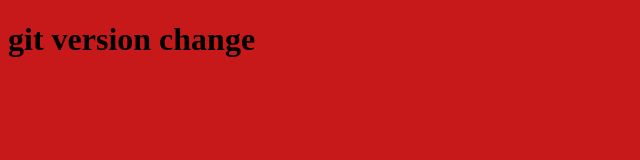
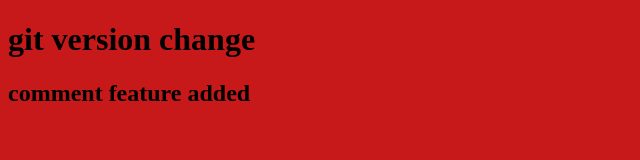
Before and after one commit to arman-c0der/git-repository, a plain HTML site: page index.html in a window 1280 px wide. Shown: the whole page, without its empty margins (0-640 px from the left). Drawn offline with Linux system fonts and the light colour scheme.

Commit message:
Added new Feature

```diff
--- a/index.html
+++ b/index.html
@@ -8,6 +8,7 @@
 </head>
 <body>
   <h1>git version change</h1>
+  <h2>comment feature added</h2>
   <script src="script.js"></script>
 </body>
 </html>
```
